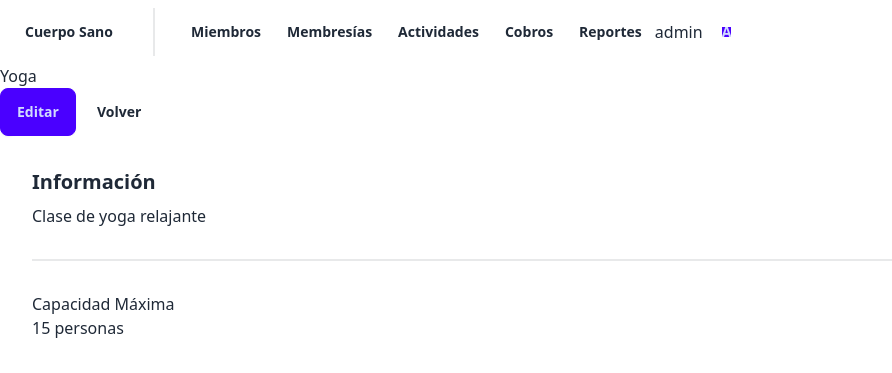
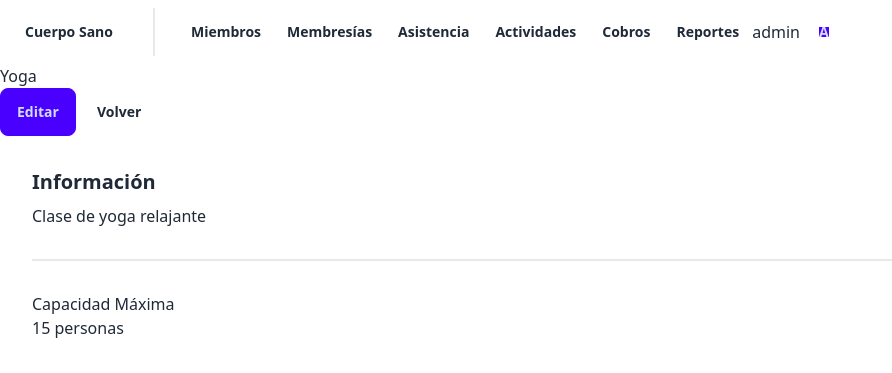
Before and after one commit to angelhzambrano/tp-ingsoft-cuerpo-sano, a Django app: page /actividades/1/ in a window 1280 px wide. Shown: the top 373 px of the page, without its empty margins (0-892 px from the left). Run offline with Django 5.2, Linux system fonts and the light colour scheme; a user stored in the database is signed in; data comes from the database, SQL or seed files in the repository.

Commit message:
Add Asistencia link to admin menu for biometric reader access

```diff
--- a/templates/base.html
+++ b/templates/base.html
@@ -24,6 +24,7 @@
                     {% if user|has_group:"Admin" %}
                         <a href="{% url 'miembros:lista' %}" class="btn btn-ghost btn-sm">Miembros</a>
                         <a href="{% url 'membresias:lista_tipos' %}" class="btn btn-ghost btn-sm">Membresías</a>
+                        <a href="{% url 'asistencia:biometrico' %}" class="btn btn-ghost btn-sm">Asistencia</a>
                         <a href="{% url 'actividades:lista' %}" class="btn btn-ghost btn-sm">Actividades</a>
                         <a href="{% url 'cobros:lista' %}" class="btn btn-ghost btn-sm">Cobros</a>
                         <a href="{% url 'reportes:asistencias' %}" class="btn btn-ghost btn-sm">Reportes</a>
```
